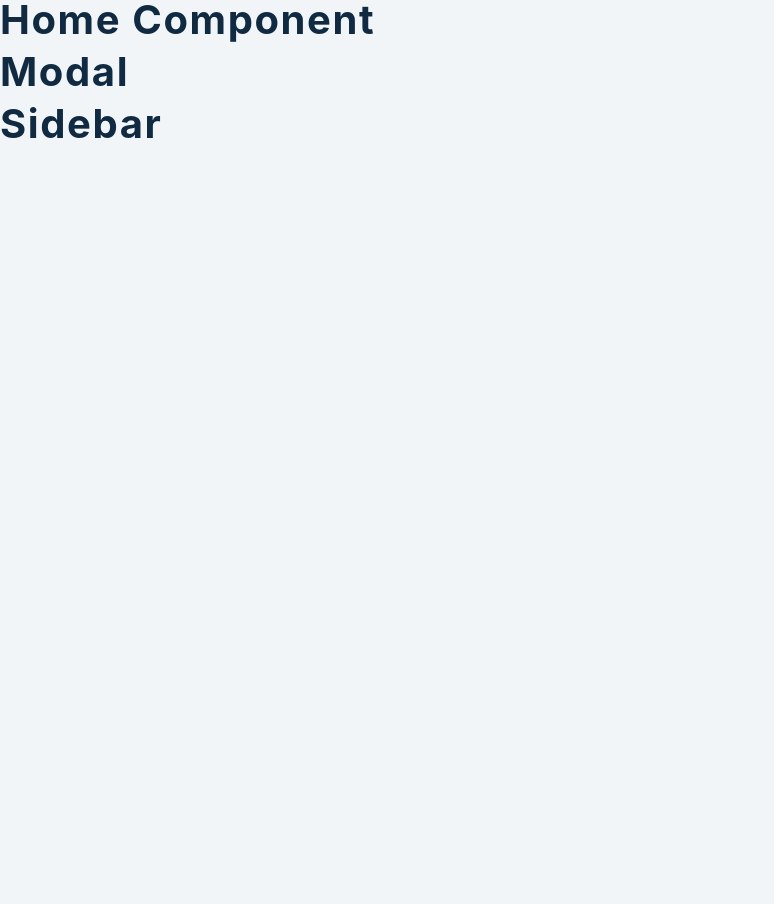
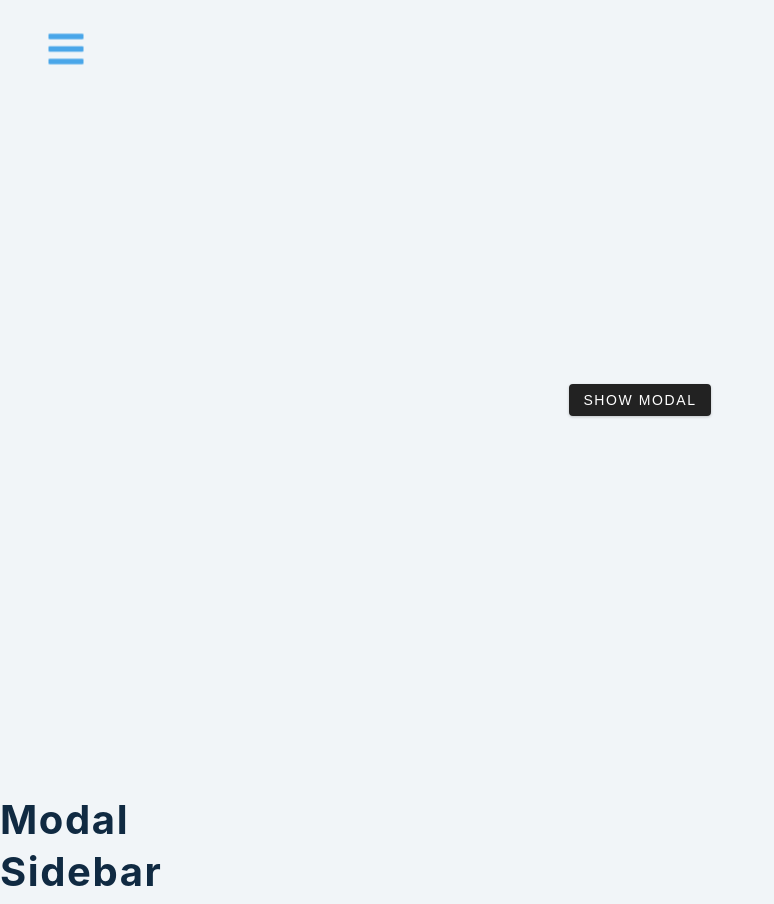
Before and after one commit to xxxmarxxx/sidebar-modal, a React (Create React App) app: page / in a window 1280 px wide. Shown: the whole page, without its empty margins (0-774 px from the left). Before the commit the page ends 800 px from the top, so only its background shows below. Built offline with nearby package versions, Linux system fonts and the light colour scheme.

Commit message:
add main and button

```diff
--- a/src/Home.js
+++ b/src/Home.js
@@ -1,8 +1,15 @@
-import React, { useContext } from 'react'
-import { FaBars } from 'react-icons/fa'
+import React, { useContext } from "react";
+import { FaBars } from "react-icons/fa";
 
 const Home = () => {
-  return <h2>home component</h2>
-}
+  return (
+    <main>
+      <button className="sidebar-toggle">
+        <FaBars />
+      </button>
+      <button className="btn">show modal</button>
+    </main>
+  );
+};
 
-export default Home
+export default Home;
```
